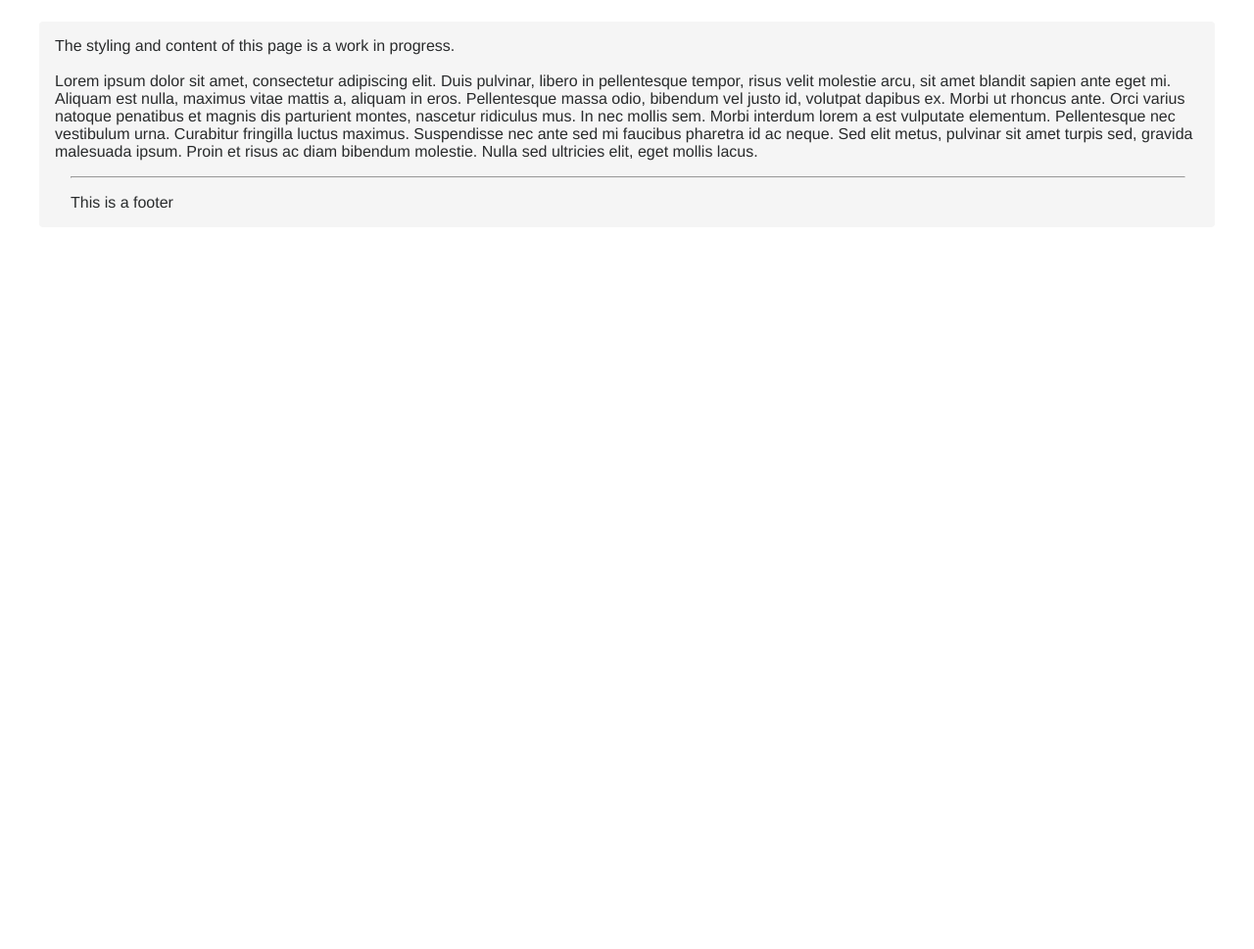
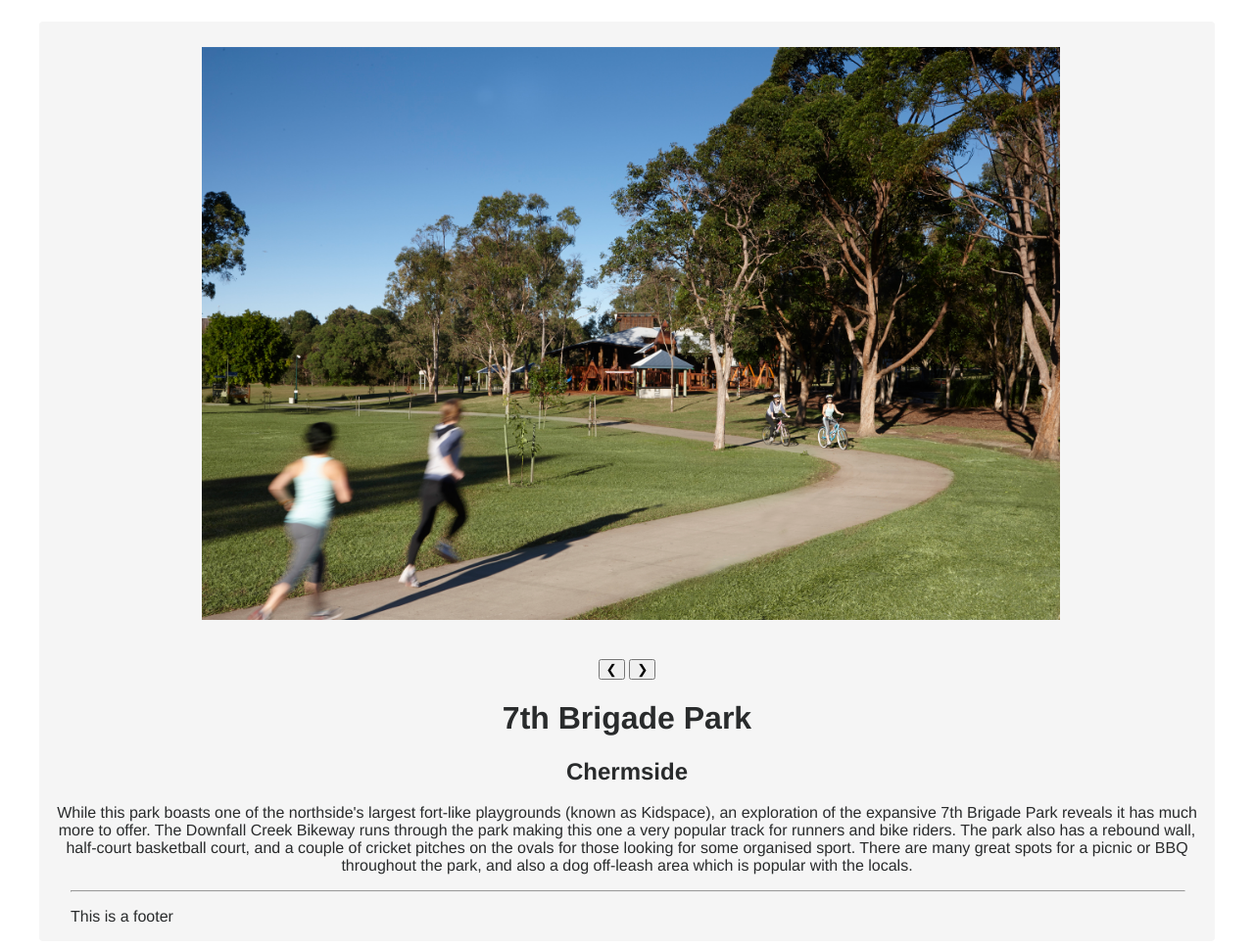
Before and after one commit to Slypher/CAB230-Project, a PHP site: page /views/sample-item.html in a window 1280 px wide. Shown: the part 132-1101 px from the top of the page at 98% size. Before the commit the page ends 345 px from the top, so only its background shows below. Run offline with PHP 8.4, Linux system fonts and the light colour scheme.

Commit message:
Added slideshow w/ buttons to sample items. also added description. css needs work

```diff
--- /dev/null
+++ b/resources/css/sample-item.css
@@ -0,0 +1,95 @@
+
+/* Changes to default HTML formatting */
+body {
+    font-family: Helvetica, Verdana, Geneva, Arial, sans-serif;
+    color: #292b2c;
+    background-color: #fff;
+}
+a {
+    color: #0275d8;
+    text-decoration: none;
+}
+p {
+    margin: 0px;
+}
+
+#page-container {
+    width: 1200px;
+    position: relative;
+    margin-left: auto;
+    margin-right: auto;
+}
+
+/* Navbar CSS */
+#navbar {
+    background-color: #f7f7f7;
+    border-radius: 8px;
+    margin-top: 40px;
+    margin-bottom: 10px;
+    padding-top: 8px;
+    padding-bottom: 8px;
+    padding-left: 16px;
+    padding-right: 16px;
+}
+.navbar-link {
+    margin-left: 4px;
+    margin-right: 4px;
+    text-align: center;
+    color: rgba(0, 0, 0, 0.7);
+}
+.navbar-link:hover {
+    color: rgba(0, 0, 0, 0.9);
+}
+.navbar-item-container {
+    margin: 0;
+    padding: 0;
+    list-style: none;
+    overflow: hidden;
+}
+.navbar-item {
+    position: relative;
+    float: left;
+}
+
+/* Other CSS */
+#page-header {
+    text-align: center;
+}
+#content {
+    padding: 16px;
+    background-color: #f5f5f5;
+    border-top-left-radius: 4px;
+    border-top-right-radius: 4px;
+}
+.row{
+    box-sizing: border-box;
+    text-align: center;
+    clear: both;
+    height:auto;
+}
+
+/*Main*/
+.slider-container img{
+    width: 75%;
+    height: auto;
+    margin-left: 150px;
+    padding-top: 10px;
+    padding-bottom: 40px;
+}
+/*Footer*/
+
+#footer {
+    padding-bottom: 16px;
+    padding-left: 32px;
+    padding-right: 32px;
+    background-color: #f5f5f5;
+    border-bottom-left-radius: 4px;
+    border-bottom-right-radius: 4px;
+}
+.footer-separator {
+    margin-top: 0px;
+    margin-bottom: 0px;
+    width: 100%;
+    color: #292b2c;
+    margin-bottom: 16px;
+}
--- a/resources/css/sample-results.css
+++ b/resources/css/sample-results.css
@@ -81,7 +81,7 @@ p {
 }
 
 #results-container img{
-    width: 65%;
+    width: 50%;
     height: auto;
     padding-top: 10px;
     padding-bottom: 40px;
@@ -114,7 +114,7 @@ p {
     color: #373D3F;
     height: 50px;
     width: 567px;
-    top: 100px;
+    top: 30px;
     position: absolute;
     text-align: center;
 }
--- a/views/sample-item.html
+++ b/views/sample-item.html
@@ -3,7 +3,7 @@
     <head>
         <meta charset="utf-8">
         <title>Sample Item</title>
-        <link rel="stylesheet" href="../resources/css/default-stylesheet.css">
+        <link rel="stylesheet" href="../resources/css/sample-item.css">
         <meta name="viewport" content="width=device-width, initial-scale=1.0">
 	    <meta name="author" content="Connor Gillespie and Hugh Duong-Tran-Tien">
 	    <meta name="description" content="placeholder">
@@ -25,8 +25,26 @@
             </header>
             <!-- SECTION 2: Content -->
             <div id="content">
-                <p>The styling and content of this page is a work in progress.</p><br>
-                <p>Lorem ipsum dolor sit amet, consectetur adipiscing elit. Duis pulvinar, libero in pellentesque tempor, risus velit molestie arcu, sit amet blandit sapien ante eget mi. Aliquam est nulla, maximus vitae mattis a, aliquam in eros. Pellentesque massa odio, bibendum vel justo id, volutpat dapibus ex. Morbi ut rhoncus ante. Orci varius natoque penatibus et magnis dis parturient montes, nascetur ridiculus mus. In nec mollis sem. Morbi interdum lorem a est vulputate elementum. Pellentesque nec vestibulum urna. Curabitur fringilla luctus maximus. Suspendisse nec ante sed mi faucibus pharetra id ac neque. Sed elit metus, pulvinar sit amet turpis sed, gravida malesuada ipsum. Proin et risus ac diam bibendum molestie. Nulla sed ultricies elit, eget mollis lacus.</p>
+                <div class="row">
+                    <div id="results-container">
+                        <div class="slider-container">
+                            <img class="slides" src="../resources/img/sample-item-1-img.jpg" alt="sample-image01">
+                            <img class="slides" src="../resources/img/sample-item-2-img.jpg" alt="sample-image02">
+                            <img class="slides" src="../resources/img/sample-item-3-img.jpg" alt="sample-image03">
+                            <img class="slides" src="../resources/img/sample-item-4-img.jpg" alt="sample-image04">
+
+                            <button class="black-button-display-left" onclick="plusDivs(-1)">&#10094;</button>
+                            <button class="black-button-display-right" onclick="plusDivs(1)">&#10095;</button>
+                        </div>
+                        <div id="description">
+                        <div id="description-text">
+                            <h1>7th Brigade Park</h1>
+                            <h2> Chermside </h2>
+                            <p> While this park boasts one of the northside's largest fort-like playgrounds (known as Kidspace), an exploration of the expansive 7th Brigade Park reveals it has much more to offer. The Downfall Creek Bikeway runs through the park making this one a very popular track for runners and bike riders. The park also has a rebound wall, half-court basketball court, and a couple of cricket pitches on the ovals for those looking for some organised sport. There are many great spots for a picnic or BBQ throughout the park, and also a dog off-leash area which is popular with the locals.</p>
+                        </div>
+                        </div>
+                    </div>
+                </div>
             </div>
             <!-- SECTION 3: Footer -->
             <footer id="footer">
@@ -34,5 +52,24 @@
                 <p>This is a footer</p>
             </footer>
         </div>
+        <script>
+        var slideIndex = 1;
+        showDivs(slideIndex);
+
+        function plusDivs(n) {
+          showDivs(slideIndex += n);
+        }
+
+        function showDivs(n) {
+          var i;
+          var x = document.getElementsByClassName("slides");
+          if (n > x.length) {slideIndex = 1}
+          if (n < 1) {slideIndex = x.length}
+          for (i = 0; i < x.length; i++) {
+             x[i].style.display = "none";
+          }
+          x[slideIndex-1].style.display = "block";
+        }
+        </script>
     </body>
 </html>
--- a/views/sample-results.html
+++ b/views/sample-results.html
@@ -20,7 +20,7 @@
                     </ul>
                 </div>
                 <div id="page-header">
-                    <h1>Results</h1>
+                    <h1>Sample Results</h1>
                 </div>
             </header>
         <!--Section 2 CONTENT-->
@@ -31,12 +31,12 @@
                         <div id="results-container">
                             <a target="_blank" href="../views/sample-item.html">
                             <img src="../resources/img/park-table.jpg" alt="stock-image01">
-                            </a>
                             <div id="description">
                             <div id="description-text">
                                 <h1>Trending This Week</h1>
                                 <p> The most popular parks in town this week </p>
                                 <p> 9 Places</p>
+                            </a>
                             </div>
                             </div>
                         </div>
```
Also changed, not shown: resources/img/sample-item-1-img.jpg (added), resources/img/sample-item-2-img.jpg (added), 2 other files.
